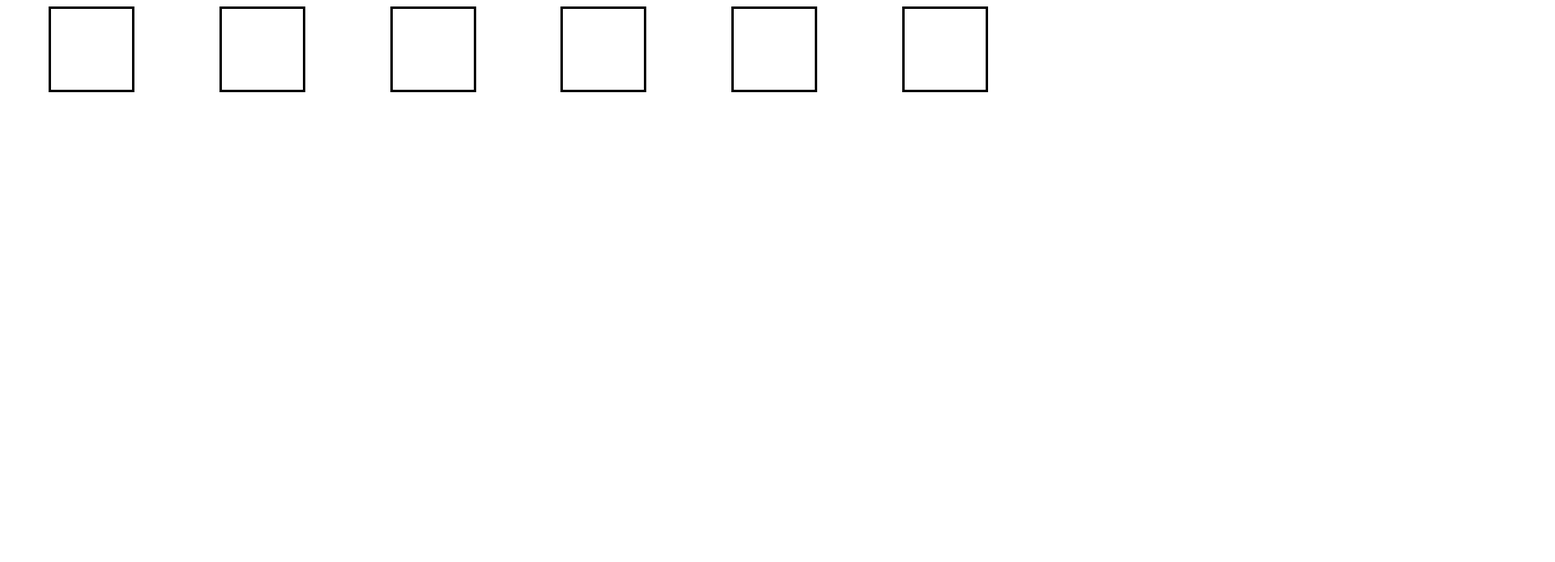
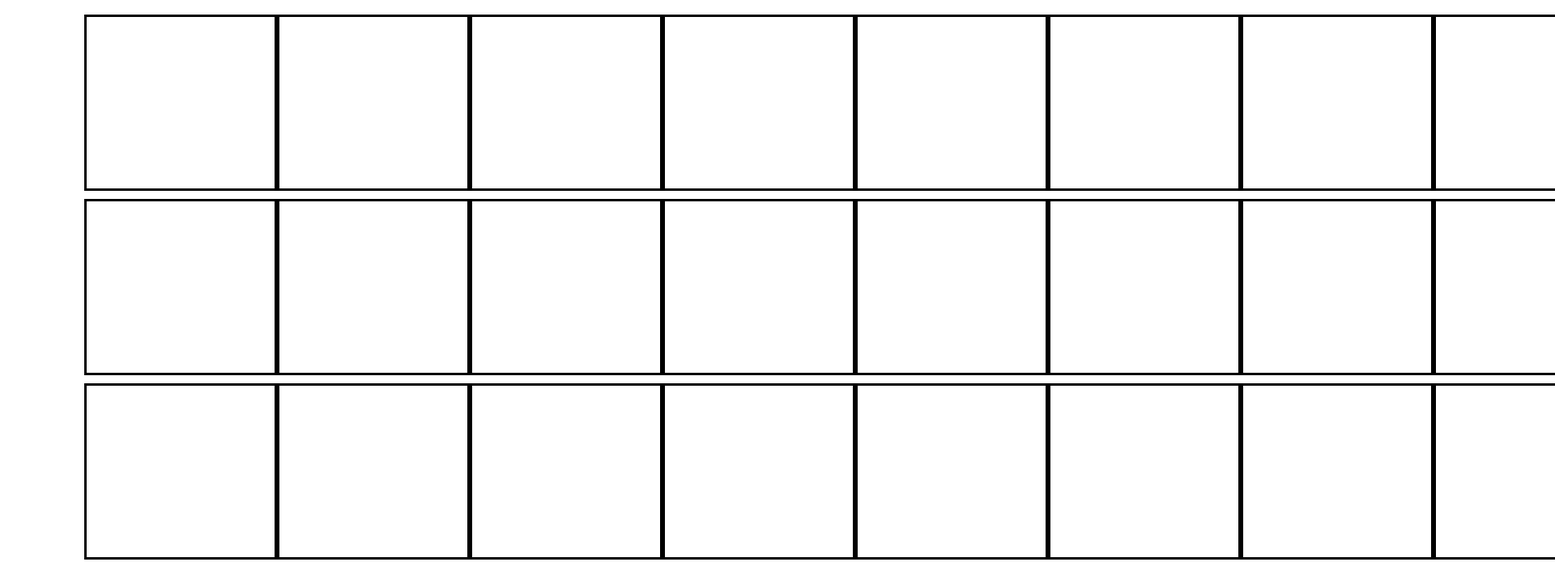
Before and after one commit to wild-o/Etch-A-Sketch, a plain HTML site: page index.html in a window 1280 px wide. Shown: the top 695 px of the page at 81% size, 1920 px wide, since content can reach past the window. Drawn offline with Linux system fonts and the light colour scheme.

Commit message:
Color change upon hovering over elements

```diff
--- a/game.js
+++ b/game.js
@@ -1,11 +1,40 @@
-
 window.onload = function addDiv(){
 
-    for(let i = 0; i < 6; i++){
-    const newDiv = document.createElement("div");
-    newDiv.className = 'flex-item';
+    for(let i = 0; i < 64; i++){
+        //Parent - found in the index html
+        const container = document.getElementById('grid');
 
-    const container = document.getElementById('flex');
-    container.appendChild(newDiv);
+        //Child element
+        const newDiv = document.createElement("div");
+        newDiv.className = 'item';
+        container.appendChild(newDiv);
     }
 }
+
+//Adding an Event Listener to a Dynamically Created Element
+//Event Delegation?
+function random_bg_color() {
+
+  let x = Math.floor(Math.random() * 256);
+  let y = Math.floor(Math.random() * 256);
+  let z = Math.floor(Math.random() * 256);
+  let bgColor = "rgb(" + x + "," + y + "," + z + ")";
+
+  console.log(bgColor);
+
+  return bgColor;
+}
+
+function createEventListener() {
+
+  const myGame = document.getElementById('grid');
+  myGame.addEventListener("mouseover", function(e){
+    const target = e.target;
+
+    if(target.matches("div")){
+        target.style.backgroundColor = random_bg_color();;
+    }
+  });
+};
+
+createEventListener();
--- a/index.html
+++ b/index.html
@@ -6,9 +6,12 @@
     <meta name="viewport" content="width=device-width, initial-scale=1.0">
     <title>Document</title>
     <link rel="stylesheet" href="styles.css">
-    <script src="game.js"></script>
+
 </head>
 <body>
-    <div id = "flex"></div>
+    <div id = "grid">
+
+    </div>
+    <script src="game.js"></script>
 </body>
 </html>
--- a/styles.css
+++ b/styles.css
@@ -1,28 +1,22 @@
-#flex{
-     /* We first create a flex layout context */
-    display: flex;
-    /* Then we define the flow direction
-       and if we allow the items to wrap
-     * Remember this is the same as:
-     * flex-direction: row;
-     * flex-wrap: wrap;
-     */
-    flex-flow: row wrap;
-    /* Then we define how is distributed the remaining space */
-    justify-content: space-around;
-    padding: 0;
-    margin: 0;
-    list-style: none;
+#grid{
+   display: inline-flex;
+   justify-content: flex-end;
+   height: 100px;
+   width: 2000px;
+   flex-wrap: wrap;
+
 }
 
- .flex-item{
-    background: white;
-    border-style: solid;
-    border-color: black;
-    width: 100px;
-    height: 100px;
-    margin: 50px auto;
-    width: 100px;
-    height: 100px; /* Or whatever */
-    margin: auto;
+.item{
+   flex-basis: 200px;
+   background: white;
+   border: black;
+   border-style: solid;
+   padding: 1em;
+   height: 180px;
+   width: 50px;
+   margin-top: 10px;
+   color: white;
+
+
  }
```
